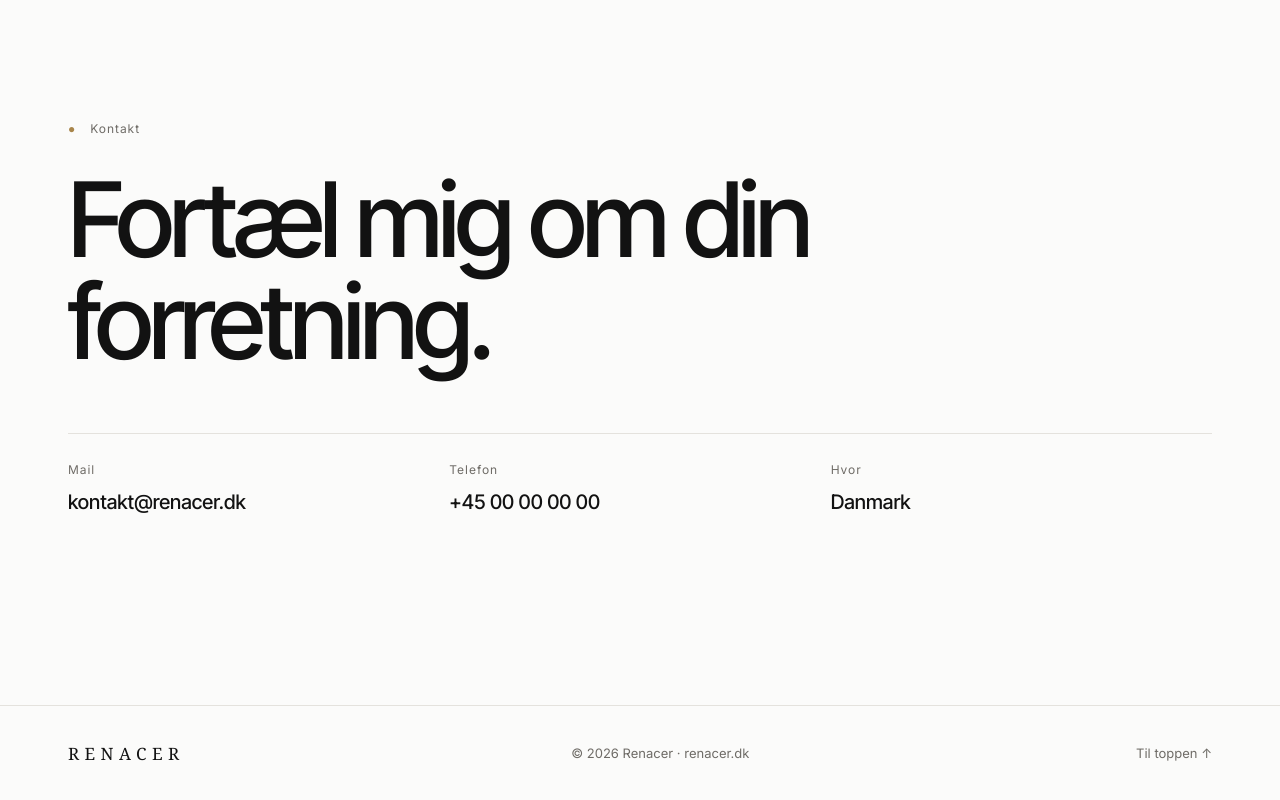
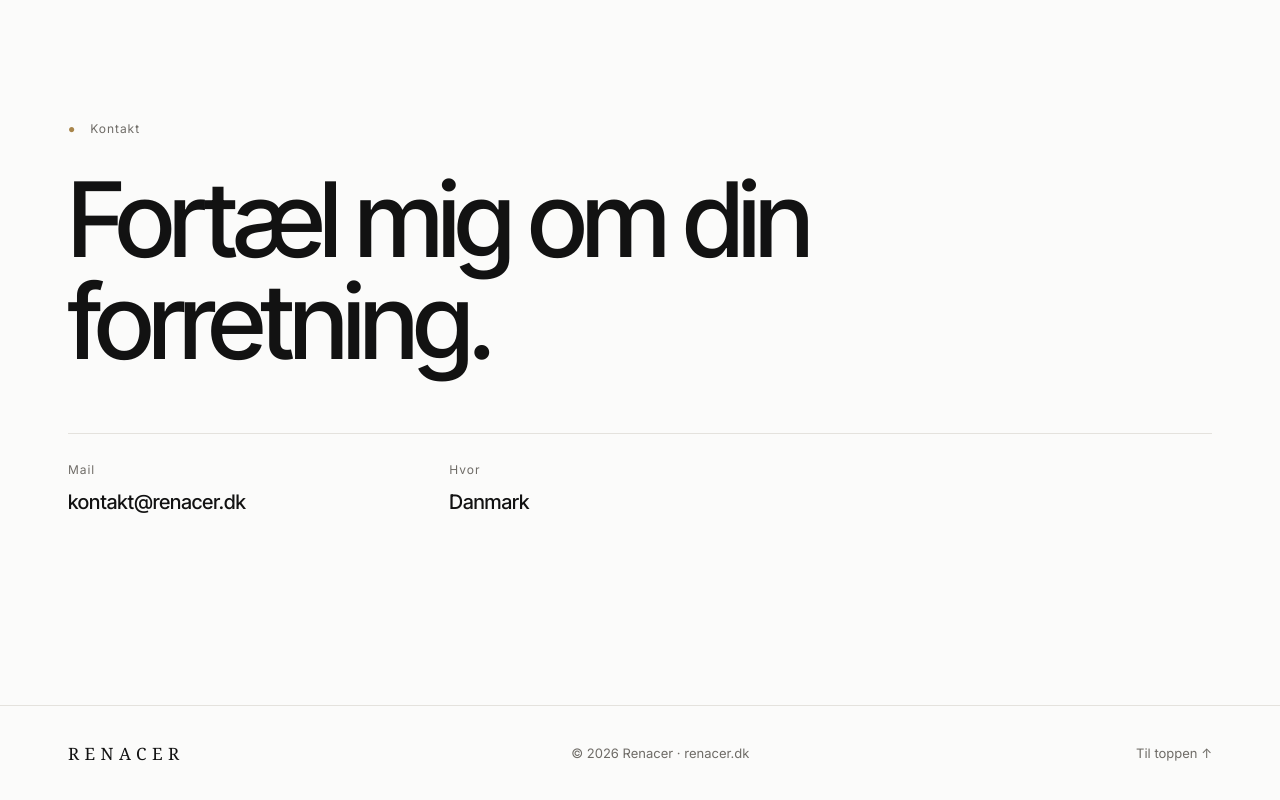
Before and after one commit to Ismails99/Renacer, a plain HTML site: page index.html in a window 1280 px wide. Shown: the part 6853-7653 px from the top of the page. Drawn offline with Linux system fonts and the light colour scheme; a web font is replaced by a local one.

Commit message:
Fjern pladsholder-telefonnummer fra kontakt
Co-Authored-By: Claude Opus 5.5 <noreply@anthropic.com>
Claude-Session: https://claude.ai/code/session_01Ty5utUfDoXAB8syu1NWdxS

```diff
--- a/index.html
+++ b/index.html
@@ -273,7 +273,6 @@ footer .wordmark{font-size:17px;color:var(--ink)}
  <h2>Fortæl mig om din forretning.</h2>
  <div class="ways">
   <div><small>Mail</small><a href="mailto:kontakt@renacer.dk">kontakt@renacer.dk</a></div>
-  <div><small>Telefon</small><span>+45 00 00 00 00</span></div>
   <div><small>Hvor</small><span>Danmark</span></div>
  </div>
 </div></section>
```
